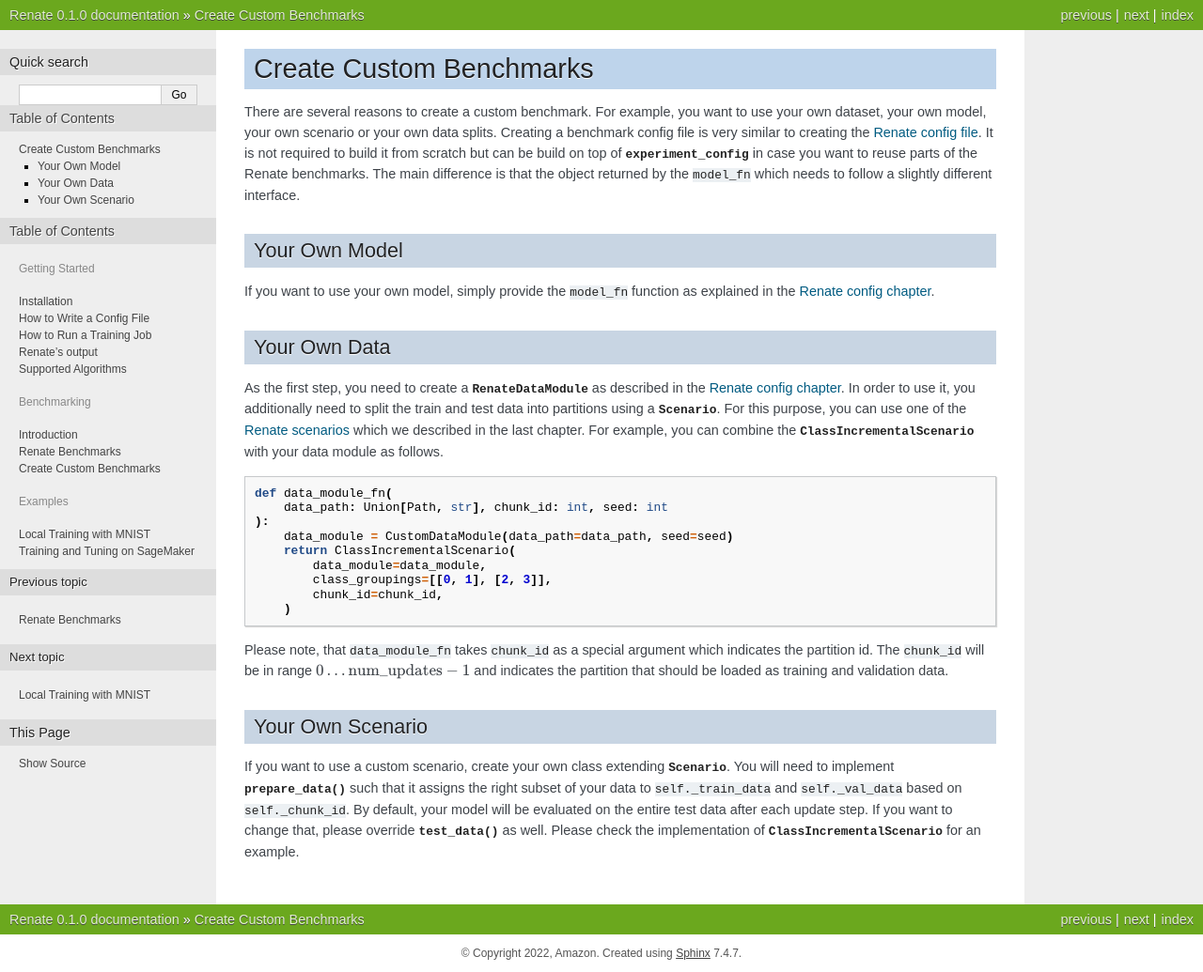
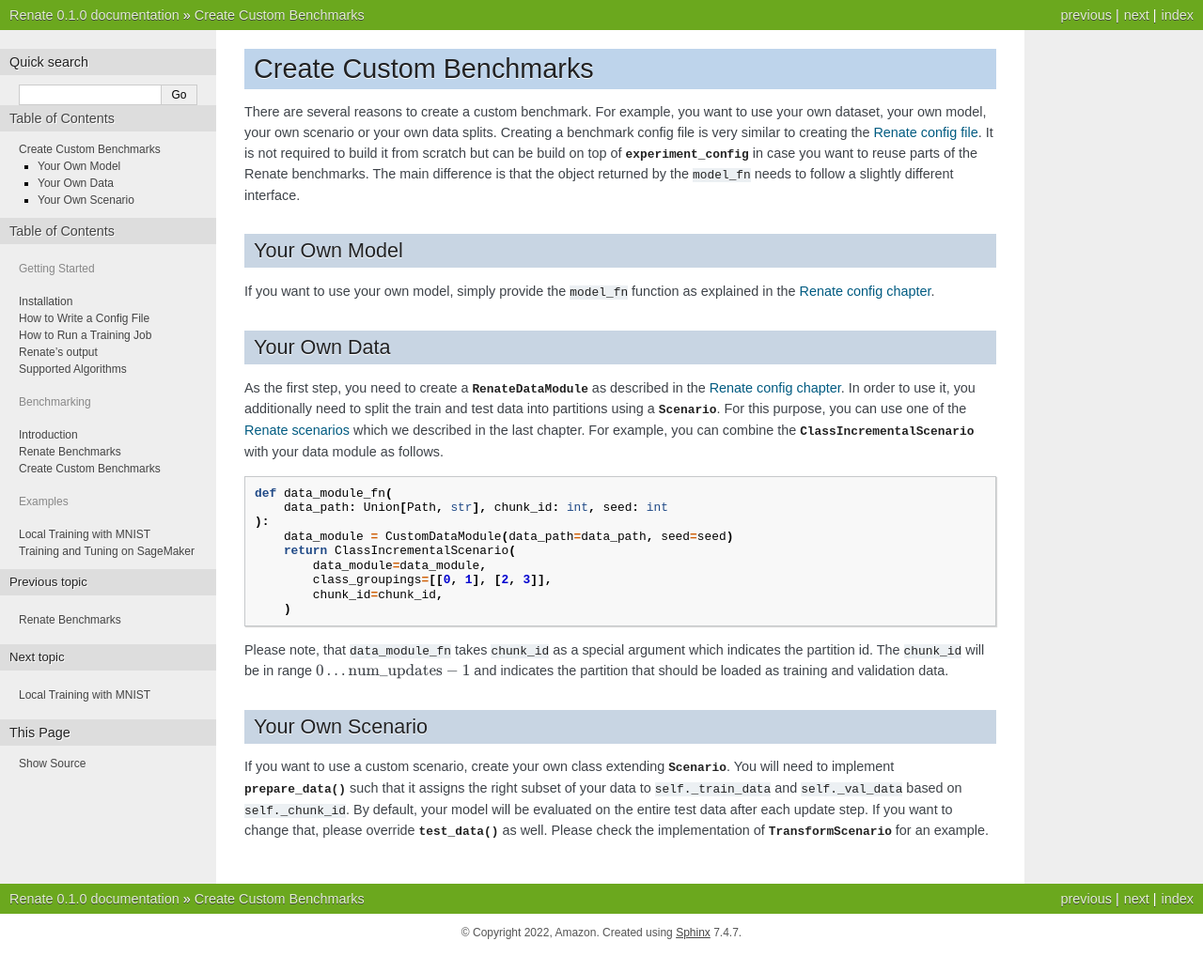
Before and after one commit to awslabs/Renate, a Sphinx documentation site: the page built from doc/benchmarking/custom_benchmarks.rst, in a window 1280 px wide. Shown: the whole page at 94% size. Built offline with Sphinx 7.4.7, drawn with Linux system fonts in a browser that asks for light colours; pages that are not in the unit, such as notebooks, are missing from menus; after the commit the page ends 1013 px from its top, so only the background shows below that.

Commit message:
minor fixes

```diff
--- a/doc/benchmarking/custom_benchmarks.rst
+++ b/doc/benchmarking/custom_benchmarks.rst
@@ -9,7 +9,7 @@ Creating a benchmark config file is very similar to creating the
 It is not required to build it from scratch but can be build on top of
 :py:mod:`~renate.benchmark.experiment_config` in case you want to reuse parts of the
 Renate benchmarks.
-The main difference is that the object returned by the :code:`model_fn` which needs to
+The main difference is that the object returned by the :code:`model_fn` needs to
 follow a slightly different interface.
 
 
@@ -60,5 +60,5 @@ such that it assigns the right subset of your data to :code:`self._train_data` a
 By default, your model will be evaluated on the entire test data after each update step.
 If you want to change that, please override :py:meth:`~renate.benchmark.scenarios.Scenario.test_data()`
 as well.
-Please check the implementation of :py:class:`~renate.benchmark.scenarios.ClassIncrementalScenario`
+Please check the implementation of :py:class:`~renate.benchmark.scenarios.TransformScenario`
 for an example.
--- a/doc/getting_started/how_to_renate_config.rst
+++ b/doc/getting_started/how_to_renate_config.rst
@@ -18,7 +18,7 @@ Its signature is
 
     def model_fn(model_state_url: Optional[Union[Path, str]] = None) -> RenateModule:
 
-A :py:class:`~renate.models.renate_module.RenateModule` is a `torch.nn.Module` with some
+A :py:class:`~renate.models.renate_module.RenateModule` is a :code:`torch.nn.Module` with some
 additional functionality relevant to continual learning.
 If no path is given (i.e., when we first train a model) your :code:`model_fn` should create
 the model from scratch.
```
